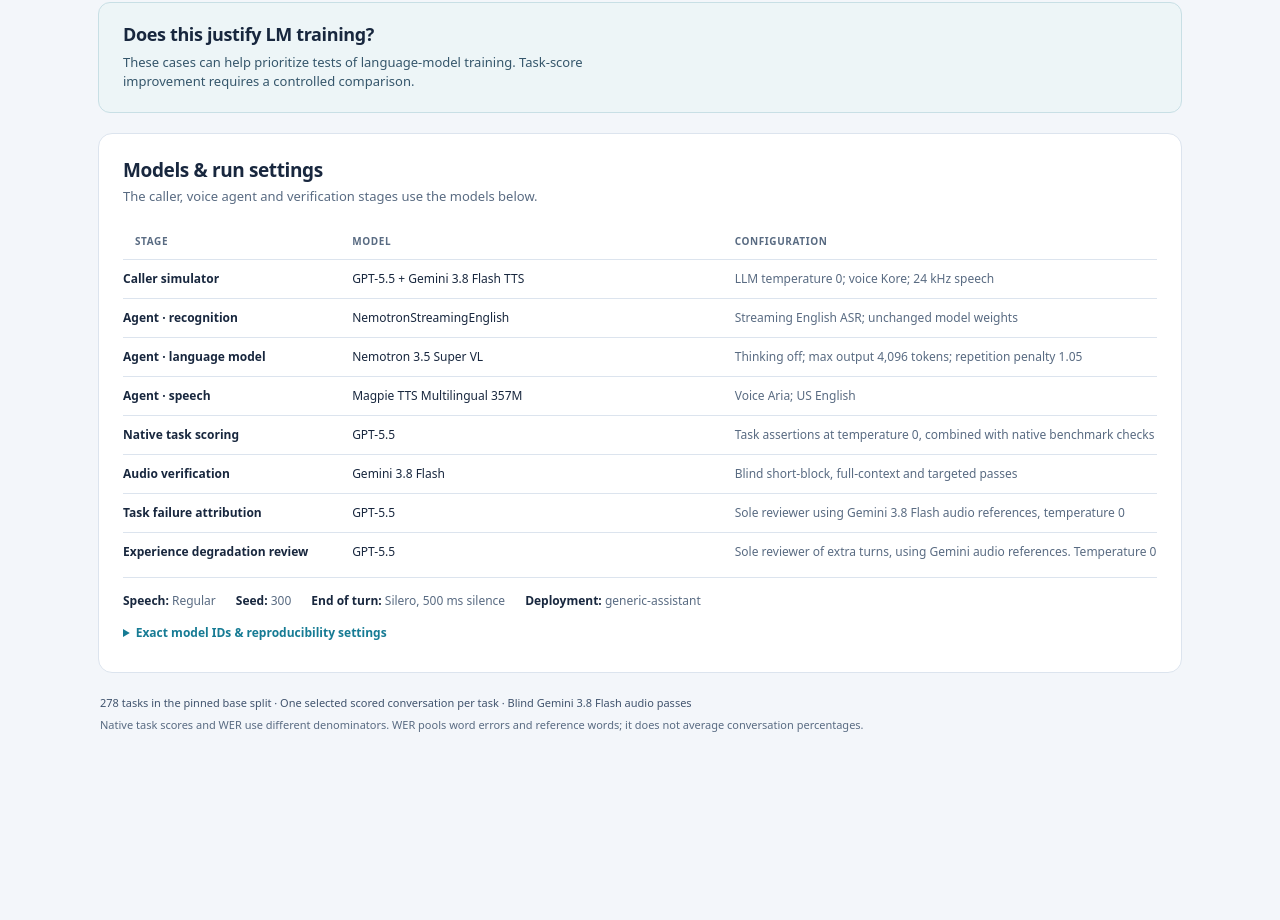
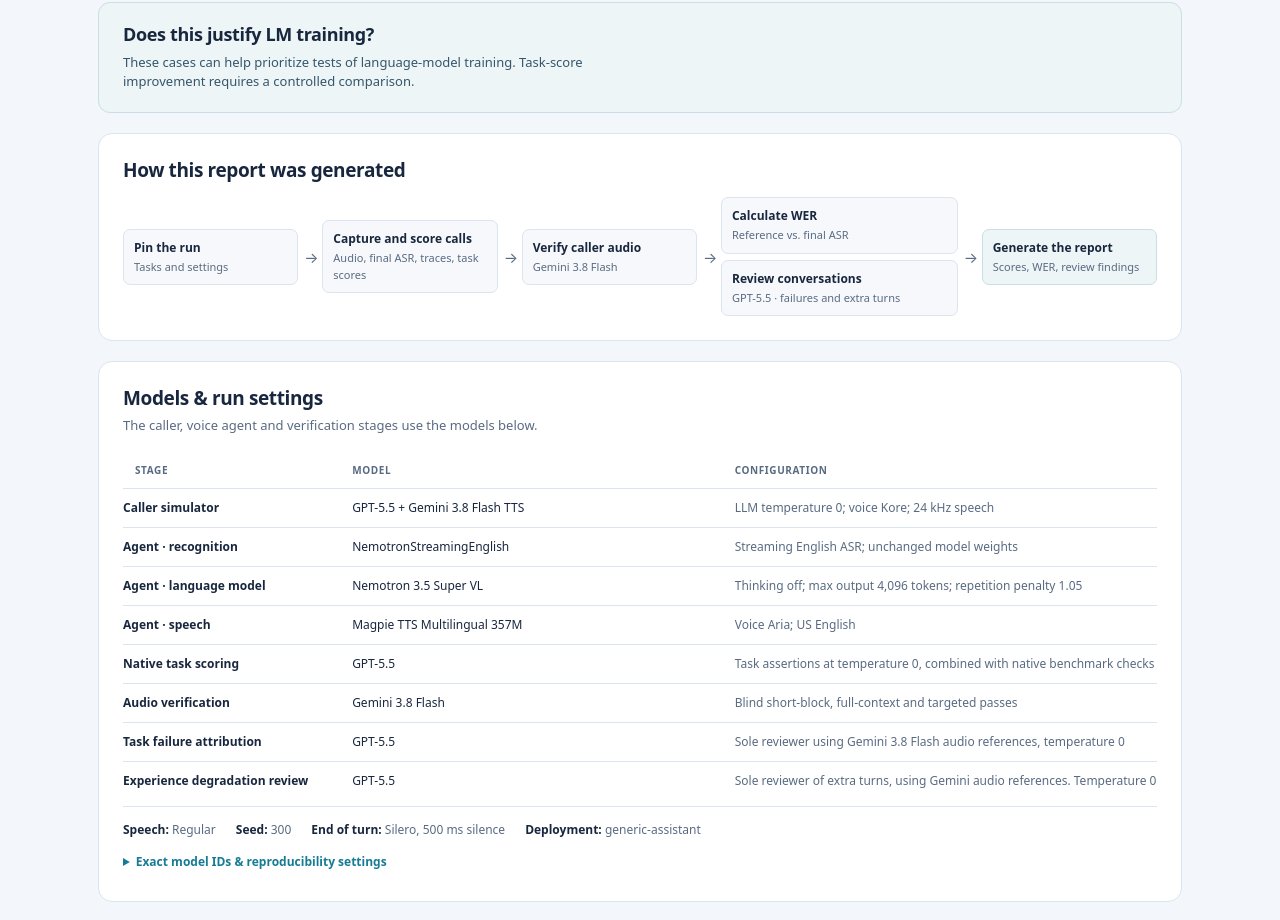
Before and after one commit to shubhadeepd/retail-asr-report-20261117, a plain HTML site: page index.html in a window 1280 px wide. Shown: the part 1720-2640 px from the top of the page. Before the commit the page ends 2481 px from the top, so only its background shows below. Drawn offline with Linux system fonts and the light colour scheme.

Commit message:
chore: add compact report workflow diagram

```diff
--- a/index.html
+++ b/index.html
@@ -25,6 +25,26 @@ h1{font-size:clamp(30px,4vw,44px);line-height:1.12;letter-spacing:-.035em;margin
 .takeaway{display:grid;grid-template-columns:1.15fr 1fr;gap:28px;align-items:center;background:#edf5f7;border:1px solid #c8dfe5;border-radius:12px;padding:20px 24px;margin-top:20px}.takeaway h2{font-size:18px}.takeaway p{font-size:13px;margin:6px 0 0;color:#35566b}.example{background:white;border:1px solid #c8dfe5;border-radius:8px;padding:13px 15px}.example-label{font-size:10px;letter-spacing:.07em;text-transform:uppercase;color:var(--muted);font-weight:650;margin-bottom:6px}.flow{display:flex;gap:9px;align-items:center;flex-wrap:wrap;font-size:13px}.flow b{font-variant-numeric:tabular-nums}.arrow{color:#79899b}.example p{font-size:12px;color:var(--muted);margin:5px 0 0}
 footer{margin-top:21px;padding:0 2px;color:var(--muted);font-size:11px;line-height:1.7}footer p{margin:3px 0}.source{color:#40536d}.sr-only{position:absolute;width:1px;height:1px;padding:0;margin:-1px;overflow:hidden;clip:rect(0,0,0,0);white-space:nowrap;border:0}
 .configuration{margin-top:20px}.configuration table{border-collapse:collapse;width:100%;font-size:12px;margin-top:17px;text-align:left}.configuration th,.configuration td{padding:10px 12px;border-bottom:1px solid var(--line);vertical-align:top}.configuration thead th{font-size:10px;text-transform:uppercase;letter-spacing:.06em;color:var(--muted);font-weight:650}.configuration tbody th{font-weight:650;width:21%;padding-left:0}.configuration td:nth-child(2){width:37%}.configuration td:last-child{color:var(--muted);padding-right:0}.configuration tbody tr:last-child>*{border-bottom:0}.run-settings{display:flex;flex-wrap:wrap;gap:6px 20px;border-top:1px solid var(--line);padding-top:14px;margin-top:6px;color:var(--muted);font-size:12px}.run-settings b{color:var(--ink)}.configuration details{margin-top:14px;font-size:12px;color:var(--muted)}.configuration summary{cursor:pointer;color:var(--asr);font-weight:600;min-height:24px}.configuration dl{margin:12px 0 4px;display:grid;grid-template-columns:1fr 1fr;gap:10px 24px}.configuration dl>div{min-width:0}.configuration dt{font-size:11px}.configuration dd{margin:2px 0 0;color:var(--ink);font-size:11px;overflow-wrap:anywhere}.configuration code{font-family:ui-monospace,SFMono-Regular,Consolas,monospace}.config-limits{font-size:11px;line-height:1.7;margin:12px 0 0}
+.workflow { margin-top:20px; }
+.workflow-flow {
+  display:grid; grid-template-columns:repeat(3,minmax(0,1fr)) minmax(0,1.35fr) minmax(0,1fr);
+  align-items:center; gap:24px; list-style:none; margin:15px 0 0; padding:0;
+}
+.workflow-flow > li { position:relative; min-width:0; }
+.workflow-step {
+  display:flex; flex-direction:column; gap:2px; padding:9px 10px;
+  background:#f6f8fb; border:1px solid var(--line); border-radius:7px;
+}
+.workflow-step b { font-size:12px; }
+.workflow-step span { font-size:11px; color:var(--muted); }
+.workflow-pair { display:grid; gap:6px; }
+.workflow-arrow { position:absolute; left:calc(100% + 6px); top:50%; transform:translateY(-50%); color:var(--muted); }
+.workflow-step.workflow-output { background:#edf5f7; border-color:#c8dfe5; }
+@media(max-width:820px) {
+  .workflow-flow { grid-template-columns:1fr; gap:16px; }
+  .workflow-pair { grid-template-columns:repeat(2,minmax(0,1fr)); }
+  .workflow-arrow { left:50%; top:100%; line-height:16px; transform:translateX(-50%) rotate(90deg); }
+}
 @media(max-width:720px){main{padding:23px 16px}.topline{align-items:flex-start}.date{font-size:11px}.eyebrow{font-size:10px;letter-spacing:.07em}.metrics{grid-template-columns:repeat(2,1fr);gap:10px}.metric{padding:14px 16px}.metric strong{font-size:30px}.charts{grid-template-columns:1fr;gap:16px}.panel{padding:20px}.impact-header{display:block}.impact-header>span{display:block;margin-top:5px}.impact-key{grid-template-columns:1fr;gap:15px}.impact-key>div{display:grid;grid-template-columns:56px 1fr;gap:0 12px}.impact-key h3{font-size:13px;margin:0 0 3px}.impact-key p{font-size:12px;max-width:none}.impact-number{grid-row:span 2;font-size:25px;align-self:start}.takeaway{grid-template-columns:1fr;gap:15px;padding:19px}.unresolved-counts{gap:5px 15px}.unresolved-counts span{display:block}.domain-attribution{gap:5px 16px}.row-caption{font-size:10px}.pills{margin-bottom:18px}}
 @media(max-width:360px){.impact-key{grid-template-columns:1fr}.impact-key>div{display:grid;grid-template-columns:50px 1fr;gap:0 12px}.impact-number{grid-row:span 2}.impact-key h3{margin:0}.panel{padding:17px}.row-heading{font-size:12px}}
 @media(max-width:720px){.configuration thead{display:none}.configuration table,.configuration tbody{display:block}.configuration tr{display:grid;grid-template-columns:1fr;gap:3px;border-bottom:1px solid var(--line);padding:11px 0}.configuration th,.configuration td{display:block;width:auto!important;padding:0;border:0}.configuration tbody th{font-size:11px;color:var(--muted)}.configuration td:nth-child(2){font-weight:600;font-size:13px}.configuration td:last-child{font-size:12px}.configuration tbody tr:last-child{border-bottom:0}.configuration dl{grid-template-columns:1fr}.run-settings{display:grid;gap:5px}}
@@ -137,6 +157,32 @@ footer{margin-top:21px;padding:0 2px;color:var(--muted);font-size:11px;line-heig
 
   </section>
 
+  <section class="panel workflow" aria-labelledby="workflow-title">
+    <h2 id="workflow-title">How this report was generated</h2>
+    <ol class="workflow-flow" role="list">
+      <li>
+        <div class="workflow-step"><b>Pin the run</b><span>Tasks and settings</span></div>
+        <span class="workflow-arrow" aria-hidden="true">→</span>
+      </li>
+      <li>
+        <div class="workflow-step"><b>Capture and score calls</b><span>Audio, final ASR, traces, task scores</span></div>
+        <span class="workflow-arrow" aria-hidden="true">→</span>
+      </li>
+      <li>
+        <div class="workflow-step"><b>Verify caller audio</b><span>Gemini 3.8 Flash</span></div>
+        <span class="workflow-arrow" aria-hidden="true">→</span>
+      </li>
+      <li>
+        <div class="workflow-pair" role="group" aria-label="Two analyses use the audio references">
+          <div class="workflow-step"><b>Calculate WER</b><span>Reference vs. final ASR</span></div>
+          <div class="workflow-step"><b>Review conversations</b><span>GPT-5.5 · failures and extra turns</span></div>
+        </div>
+        <span class="workflow-arrow" aria-hidden="true">→</span>
+      </li>
+      <li><div class="workflow-step workflow-output"><b>Generate the report</b><span>Scores, WER, review findings</span></div></li>
+    </ol>
+  </section>
+
   <section class="panel configuration" aria-labelledby="configuration-title">
     <h2 id="configuration-title">Models &amp; run settings</h2>
     <p class="intro">The caller, voice agent and verification stages use the models below.</p>
```
